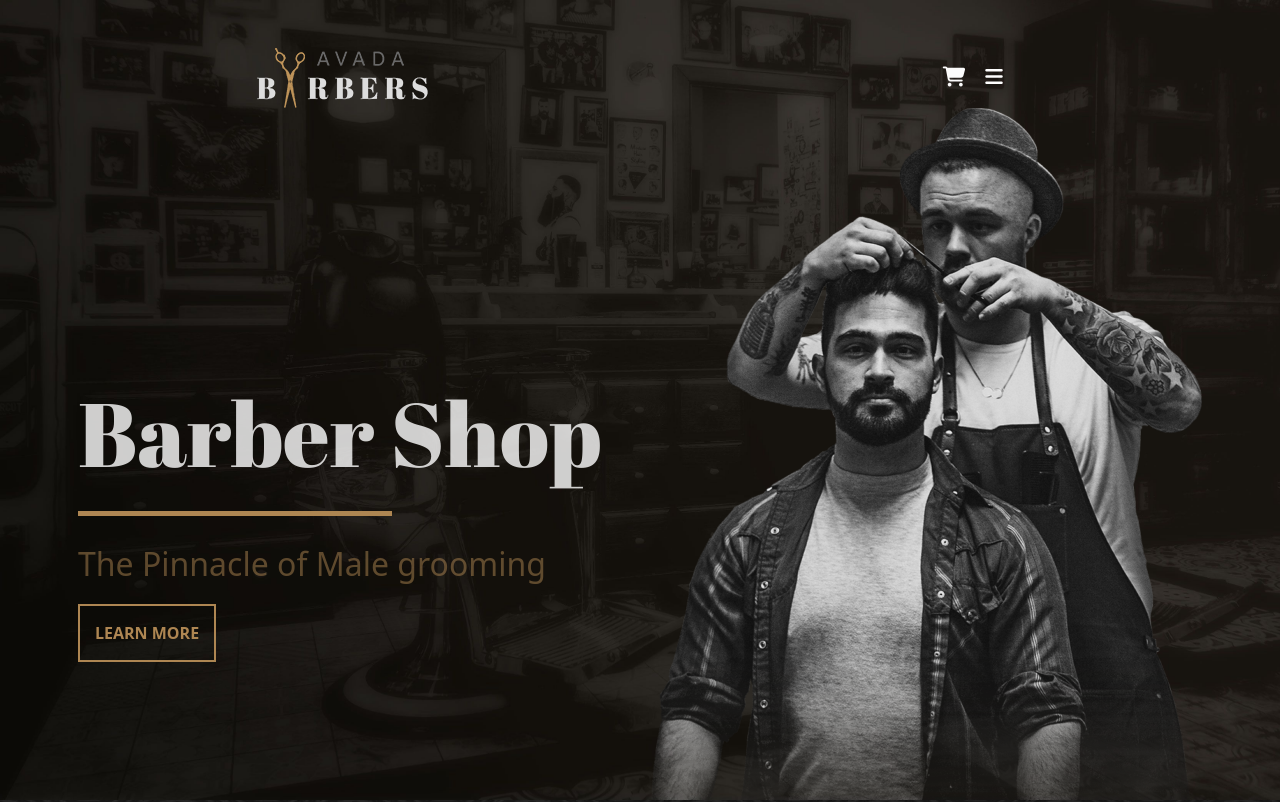
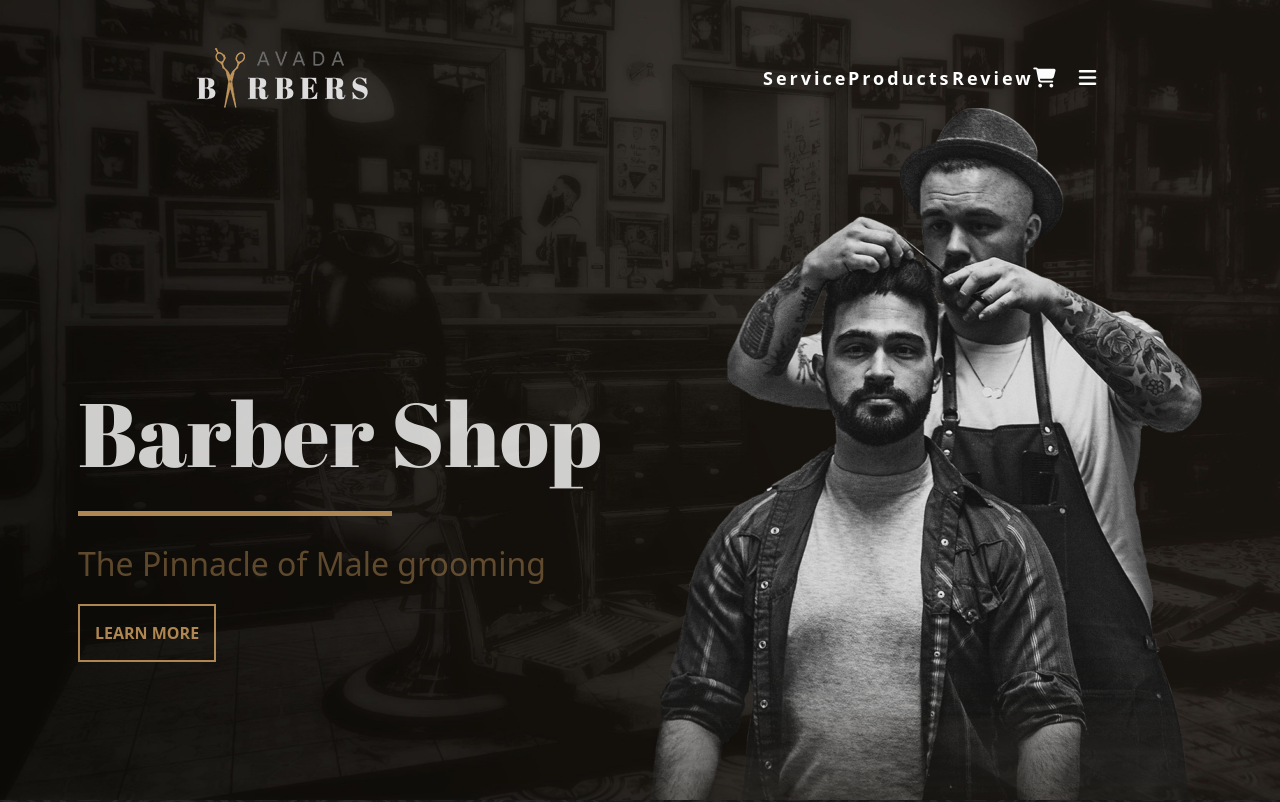
Before and after one commit to SalvatoreBrancato/proj-html-vuejs, a Vue app: page / in a window 1280 px wide. Shown: the top 802 px of the page. Built offline with nearby package versions, Linux system fonts and the light colour scheme.

Commit message:
Componente_Review

```diff
--- a/src/components/AwardComp.vue
+++ b/src/components/AwardComp.vue
@@ -40,6 +40,7 @@ export default{
             &:hover{
                 background-color: #ae8652;
                 color: black;
+                transition: 2s;
             }
         }
     }
--- a/src/components/MainComp.vue
+++ b/src/components/MainComp.vue
@@ -3,6 +3,7 @@ import AwardComp from './AwardComp.vue';
 import NavComp from './NavComp.vue';
 import ProductsComp from './ProductsComp.vue';
 import ServiceComp from './ServiceComp.vue';
+import ReviewComp from './ReviewComp.vue';
 
 export default{
   name: "MainComp",
@@ -10,7 +11,8 @@ export default{
     NavComp,
     AwardComp,
     ServiceComp,
-    ProductsComp
+    ProductsComp,
+    ReviewComp
 }
 }
 </script>
@@ -20,6 +22,7 @@ export default{
     <AwardComp/>
     <ServiceComp/>
     <ProductsComp/>
+    <ReviewComp/>
 </template>
 
 <style lang="scss" scoped>
--- a/src/components/NavComp.vue
+++ b/src/components/NavComp.vue
@@ -12,9 +12,12 @@ export default{
         <!-- Parte superiore della nav con logo e icone -->
         <div class="w-100 d-flex justify-content-around align-items-center pt-5">
             <img src="../../public/img/avadabarbers-logo-x1.png" alt="Logo">
-            <div>
-                <i class="fa-solid fa-cart-shopping" style="color: #fcfcfc;"></i>
-                <i class="fa-solid fa-bars" style="color: #ffffff;"></i>
+            <div class="d-flex justify-content-around w-25">
+                <a class="animate__animated animate__zoomInDown" href="#container-service">Service</a>
+                <a class="animate__animated animate__zoomInDown" href="#container-products">Products</a>
+                <a class="animate__animated animate__zoomInDown" href="#container-review">Review</a>
+                <a href="/"><i class="fa-solid fa-cart-shopping" style="color: #fcfcfc;"></i></a>
+                <a href="/"><i class="fa-solid fa-bars" style="color: #ffffff;"></i></a>
             </div>
         </div>
         <!-- Parte centrale della nav -->
@@ -39,6 +42,20 @@ export default{
         i{
             margin-right: 20px;
             font-size: 20px;
+            &:hover{
+                color: #ae8652;
+            }
+        }
+        a{
+            text-decoration: none;
+            color: white;
+            font-weight: bold;
+            font-size: 18px;
+            letter-spacing: 3px;
+            &:hover{
+                color: #ae8652;
+                transition: 0.5s;
+            }
         }
         #container-nav-center{
             //margin-top: 10%;
@@ -65,6 +82,7 @@ export default{
                 &:hover{
                     background-color: #ae8652;
                     color: black;
+                    transition: 2s;
                 }
             }
         }
--- a/src/components/ProductsComp.vue
+++ b/src/components/ProductsComp.vue
@@ -72,6 +72,8 @@ export default{
             &:hover{
                 background-color: #ae8652;
                 color: black;
+                transition: 2s;
+
             }
         }
 
--- /dev/null
+++ b/src/components/ReviewComp.vue
@@ -0,0 +1,55 @@
+<script>
+
+export default{
+  name: "ReviewComp"
+}
+</script>
+
+<template>
+<div id="container-review" class="d-flex justify-content-center align-items-center flex-column">
+  <h3 class="text-center">WHAT PEOPLE SAY</h3>
+  <h2>Reviews</h2>
+  <div class="d-flex justify-content-around">
+    <div class="w-25 d-flex flex-column justify-content-center align-items-center py-5">
+      <p class="text-center">Lorem ipsum dolor, sit amet consectetur adipisicing elit. Rerum recusandae facere blanditiis labore accusamus. Labore, possimus earum ea architecto repellat fuga inventore tempora perspiciatis asperiores. Labore, officiis tenetur. Sequi, doloribus!</p>
+      <img class="my-4" src="../../public/img/avadabarbers-trimcut-gallery6-400x400.jpg" alt="foto-utente">
+      <span>Jhon Doe</span>
+    </div>
+    <div class="w-25 d-flex flex-column justify-content-center align-items-center py-5">
+      <p class="text-center">Lorem ipsum dolor, sit amet consectetur adipisicing elit. Rerum recusandae facere blanditiis labore accusamus. Labore, possimus earum ea architecto repellat fuga inventore tempora perspiciatis asperiores. Labore, officiis tenetur. Sequi, doloribus!</p>
+      <img class="my-4" src="../../public/img/avadabarbers-trimcut-gallery7-400x402.jpg" alt="foto-utente">
+      <span>Pete Jhones</span>
+    </div>
+    <div class="w-25 d-flex flex-column justify-content-center align-items-center py-5">
+      <p class="text-center">Lorem ipsum dolor, sit amet consectetur adipisicing elit. Rerum recusandae facere blanditiis labore accusamus. Labore, possimus earum ea architecto repellat fuga inventore tempora perspiciatis asperiores. Labore, officiis tenetur. Sequi, doloribus!</p>
+      <img class="my-4" src="../../public/img/avadabarbers-trimcut-gallery3-400x402.jpg" alt="foto-utente">
+      <span>Mark Wilson</span>
+    </div>
+  </div>
+</div>
+</template>
+
+<style lang="scss" scoped>
+  #container-review{
+    height: 100vh;
+    h3{
+      color:#ae8652;
+      font-size: 20px;
+      letter-spacing: 15px;
+    }
+    h2{
+      color: rgba(152, 151, 151, 0.6);
+      font-size: 90px;
+      font-family: 'Abril Fatface', cursive;
+    }
+    img{
+      border-radius: 50%;
+      width: 30%;
+    }
+    span{
+      color:#ae8652;
+      font-size: 18px;
+      font-weight: bold;
+    }
+  }
+</style>
```
